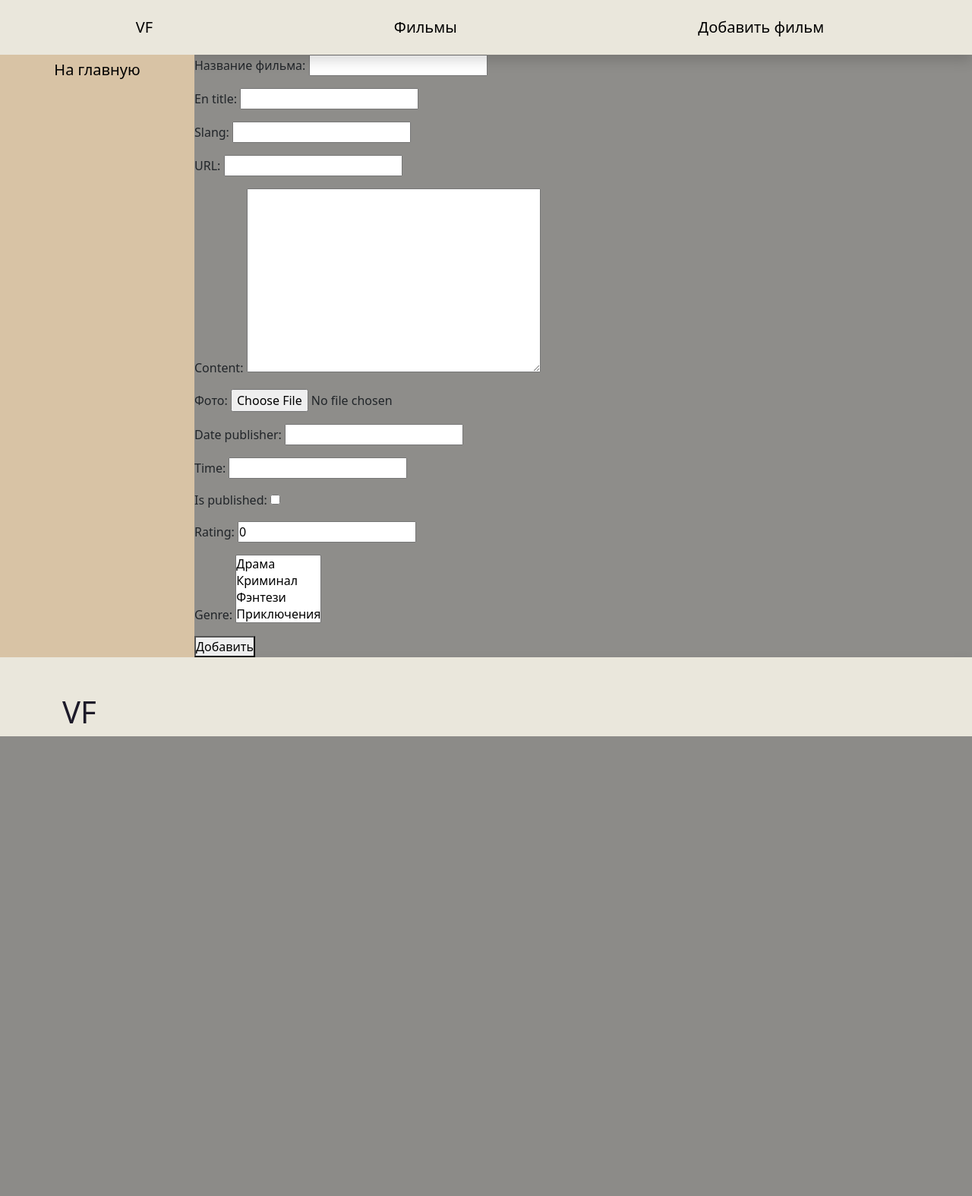
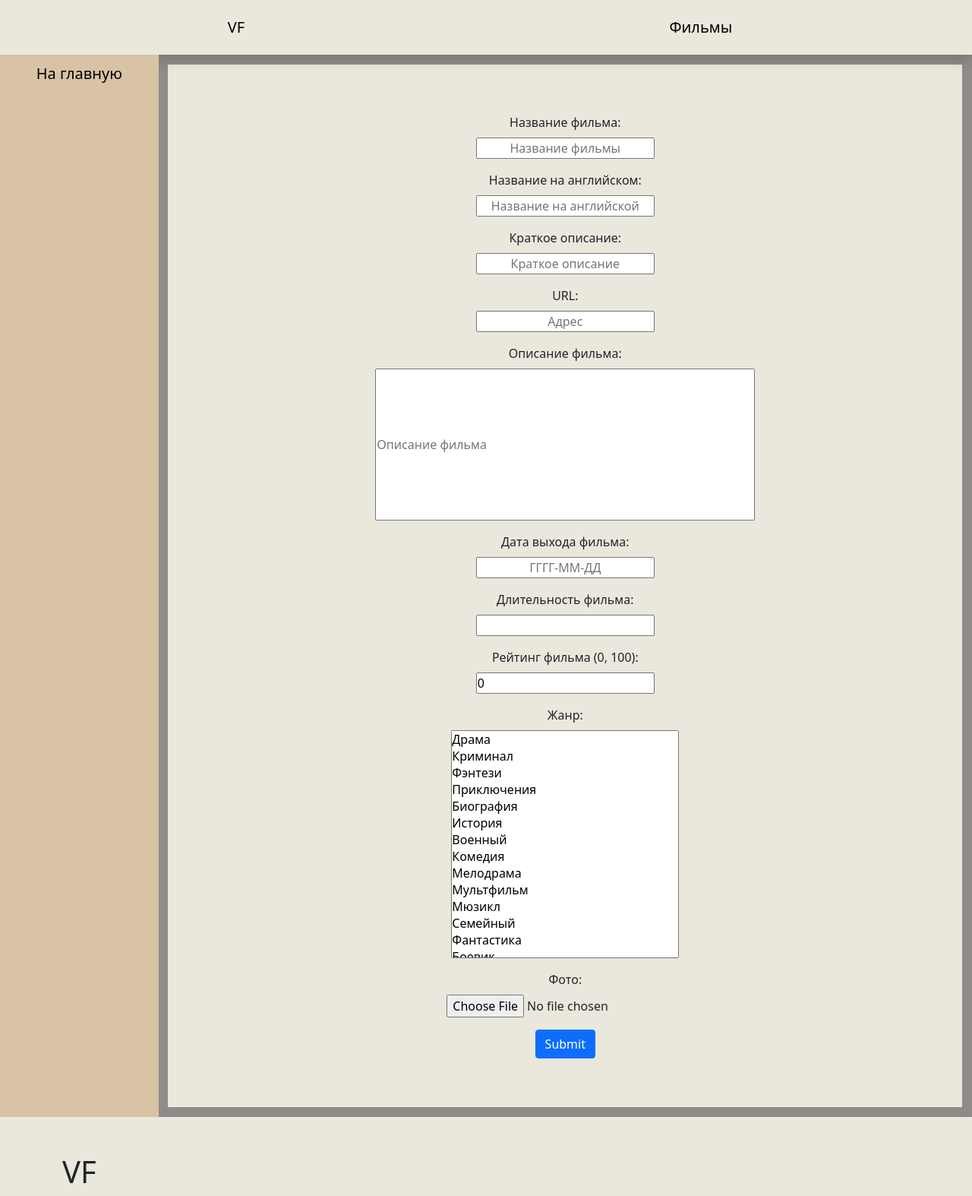
Before and after one commit to VitaliyQ/django-films, a Django app: page /add in a window 1280 px wide. Shown: the whole page at 76% size. Before the commit the page ends 969 px from the top, so only its background shows below. Run offline with Django 4.2, Linux system fonts and the light colour scheme; data comes from the database, SQL or seed files in the repository; both versions use the stored data as it was before the commit; some libraries are stand-ins or nearby versions.

Commit message:
form add_film

```diff
--- a/films_gallery/forms.py
+++ b/films_gallery/forms.py
@@ -5,4 +5,14 @@ from .models import *
 class AddFilmForm(forms.ModelForm):
 	class Meta:
 		model = Film
-		fields = '__all__'
+		fields = ['title', 'en_title', 'slang', 'slug', 'content', 'date_publisher', 'time', 'rating', 'genre', 'photo']
+		widgets = {
+			'title': forms.TextInput(attrs={'class': 'form-input', 'placeholder': 'Название фильмы'}),
+			'en_title': forms.TextInput(attrs={'class': 'form-input', 'placeholder': 'Название на английской'}),
+			'content': forms.TextInput(attrs={'class': 'content-input', 'placeholder': 'Описание фильма'}),
+			'slang': forms.TextInput(attrs={'class': 'form-input', 'placeholder': 'Краткое описание'}),
+			'slug': forms.TextInput(attrs={'class': 'form-input', 'placeholder': 'Адрес'}),
+			'date_publisher': forms.TextInput(attrs={'class': 'form-input', 'placeholder': 'ГГГГ-ММ-ДД'}),
+			'genre': forms.SelectMultiple(attrs={'class': 'genre-choose'})
+
+		}
--- a/films_gallery/models.py
+++ b/films_gallery/models.py
@@ -19,16 +19,15 @@ class Genre(models.Model):
 
 class Film(models.Model):
 	title = models.CharField(max_length=50, unique=True, verbose_name='Название фильма')
-	en_title = models.CharField(max_length=50, null=True)
-	slang = models.CharField(max_length=255, null=True, default=None)
+	en_title = models.CharField(blank=True, max_length=50, null=True, verbose_name="Название на английском")
+	slang = models.CharField(blank=True, max_length=255, null=True, default=None, verbose_name='Краткое описание')
 	slug = models.SlugField(max_length=255, unique=True, db_index=True, verbose_name="URL")
-	content = models.TextField()
-	photo = models.ImageField(upload_to="photos/%Y/%m/%d/", verbose_name='Фото')
-	date_publisher = models.DateField()
-	time = models.IntegerField()
-	is_published = models.BooleanField()
-	rating = models.IntegerField(default=0)
-	genre = models.ManyToManyField('Genre')
+	content = models.TextField(verbose_name='Описание фильма')
+	photo = models.ImageField(blank=True, upload_to="photos/%Y/%m/%d/", null=True, verbose_name='Фото')
+	date_publisher = models.DateField(verbose_name='Дата выхода фильма')
+	time = models.IntegerField(blank=True, verbose_name='Длительность фильма')
+	rating = models.IntegerField(default=0, verbose_name='Рейтинг фильма (0, 100)')
+	genre = models.ManyToManyField('Genre', verbose_name='Жанр')
 
 	def get_absolute_url(self):
 		return reverse('info-about', kwargs={"film_slug": self.slug})
--- /dev/null
+++ b/films_gallery/static/films_gallery/css/addpage.css
@@ -0,0 +1,38 @@
+div.container-add {
+   margin: 1%;
+   width: 98%;
+   background-color: #EAE7DC;
+   padding: 5%;
+}
+form{
+    display:flex;
+    flex-direction: column;
+    align-items: center;
+}
+
+.content-input{
+    height:200px;
+    width:500px;
+
+}
+
+
+input.form-input{
+    text-align:center;
+}
+
+p{
+    text-align:center;
+    display: flex;
+    flex-direction:column;
+    justify-content: space-between;
+}
+.genre-choose{
+    height: 300px;
+    width: 300px;
+}
+
+.form-error {
+    color: red;
+    text-decoration: underline;
+}
--- a/films_gallery/templates/films_gallery/addpage.html
+++ b/films_gallery/templates/films_gallery/addpage.html
@@ -1,13 +1,23 @@
 {%extends 'base.html'%}
+
+{%load static%}
+{% block add_css %}
+<link rel="stylesheet" href="{% static 'films_gallery/css/addpage.css'%}">
+{% endblock %}
 
 {%block title%}
 Добавление фильма
 {%endblock%}
 
 {% block content%}
-<form action="{% url 'add-film'%}" method="post">
-    {% csrf_token %}
-    {{form.as_p }}
-    <button type="submit">Добавить</button>
-</form>
+<div class="container-add">
+    <form action="{% url 'add-film'%}" method="post" enctype="multipart/form-data">
+        {% csrf_token %}
+        {% for f in form %}
+        <p><label for="{{f.id_for_label}}" class="form-label">{{f.label}}: </label>{{f}}</p>
+        <div class="form-error">{{f.errors}}</div>
+        {% endfor %}
+        <button type="submit" class="btn btn-primary">Submit</button>
+    </form>
+</div>
 {%endblock%}
--- a/films_gallery/views.py
+++ b/films_gallery/views.py
@@ -1,5 +1,5 @@
 from django.core.paginator import Paginator
-from django.shortcuts import render
+from django.shortcuts import render, redirect
 from django.http import HttpResponse
 
 from .forms import *
@@ -35,7 +35,14 @@ def info_about_film(request, film_slug):
 
 
 def add_film(request):
-	form = AddFilmForm()
+	if request.method == 'POST':
+		form = AddFilmForm(request.POST, request.FILES)
+		if form.is_valid():
+			form.save()
+			return redirect('home')
+
+	else:
+		form = AddFilmForm()
 	data = {
 		'form': form,
 		'is_cat_selected': 1,
--- a/static/css/base.css
+++ b/static/css/base.css
@@ -28,24 +28,11 @@ div.block-menu{
     text-align: center;
     position: sticky;
     top:5px;
-}
-footer.footer{
-    background-color: #EAE7DC;
+    overflow: scroll;
 }
 
-
-
-
-
-
-
-
-
-
-
-
-.content {
-flex:1 0 auto;
+footer{
+    background-color: #EAE7DC;
 }
 
 body{
@@ -54,13 +41,3 @@ body{
     height: 100%;
     background-color: #FCAE3E;
 }
-
-
-footer {
-    flex: 0 0 auto;
-    background-color: #D79B59;
-}
-
-footer h1{
-    color: #1D1A29;
-}
--- a/templates/base.html
+++ b/templates/base.html
@@ -26,16 +26,20 @@
     <div class="container-fluid d-flex justify-content-around">
         <a class="navbar-brand" href="{% url 'home' %}">VF</a>
         <a class="navbar-brand" href="{% url 'home' %}">Фильмы</a>
-        <a class="navbar-brand" href="{% url 'add-film' %}">Добавить фильм</a>
+
 
     </div>
 </nav>
 <body style="background-color: #8E8D8A">
 
-<div class="content d-flex flex-direction-row">
+<div class="content d-flex flex-direction-row  justify-content-space-between">
     {%if is_cat_selected == 0%}
     <div class="block-menu">
         <div class="container" style=" position: sticky; top:5px ">
+             <div class="row">
+                <a class="navbar-brand" href="{%url 'home'%}">На главную</a>
+                 <a class="navbar-brand" href="{% url 'add-film' %}">Добавить фильм</a>
+            </div>
             {% for item in items %}
             <div class="row">
                 <a class="navbar-brand" href="{{item.get_absolute_url}}">{{item}}</a>
@@ -59,7 +63,7 @@
 </body>
 <footer class="footer shadow">
     <div class="container">
-        <div class="row ">
+        <div class="row">
             <div class="col-12 mt-5">
                 <h1>VF</h1>
             </div>
```
Also changed, not shown: db.sqlite3, films_gallery/migrations/0002_alter_film_photo_alter_film_slang.py (added), films_gallery/migrations/0003_alter_film_content_alter_film_date_publisher_and_more.py (added), films_gallery/migrations/0004_remove_film_is_published_alter_film_en_title_and_more.py (added), media/photos/2022/03/21/Lyubov-i-golubi.webp (added), media/photos/2022/03/21/Soul.webp (added).
